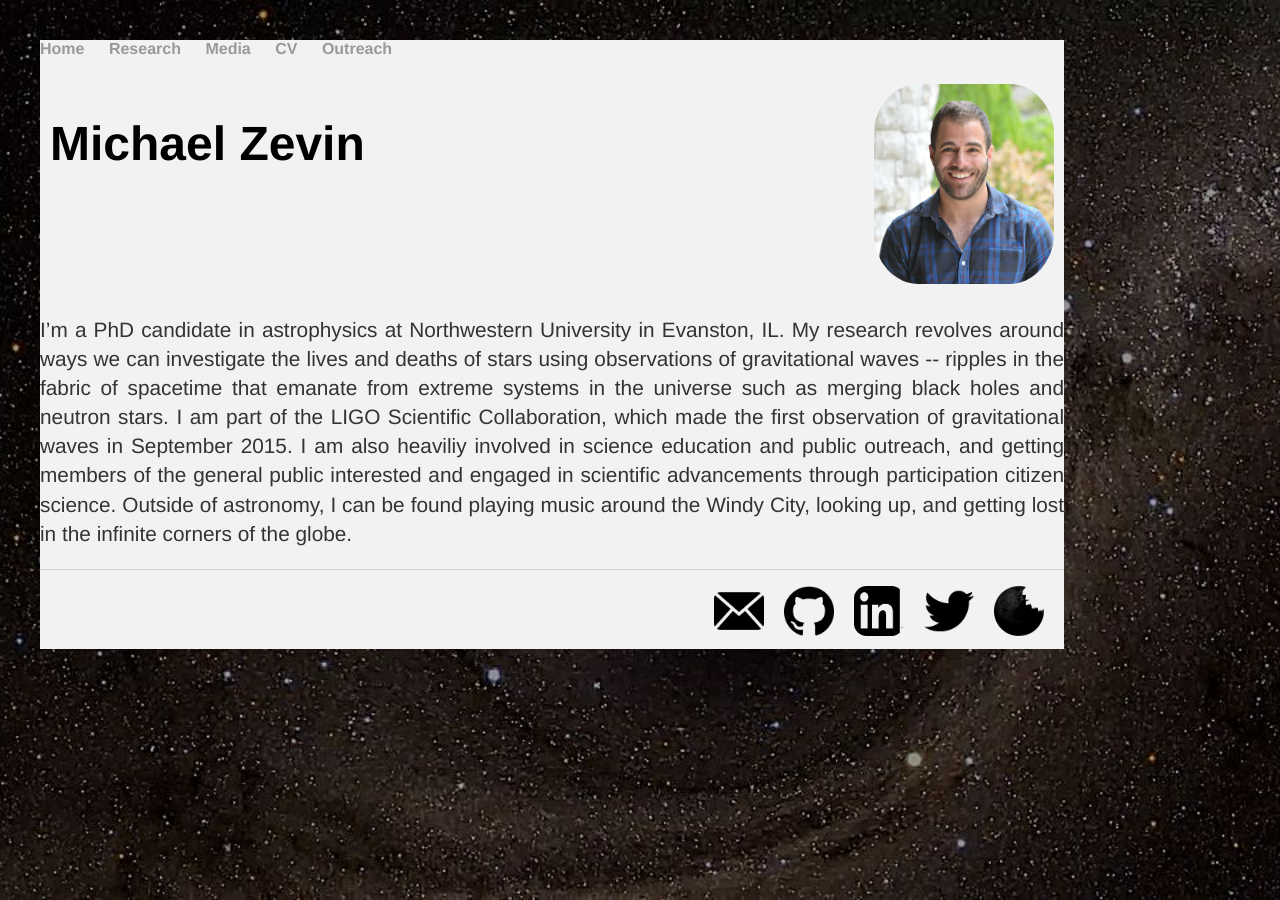
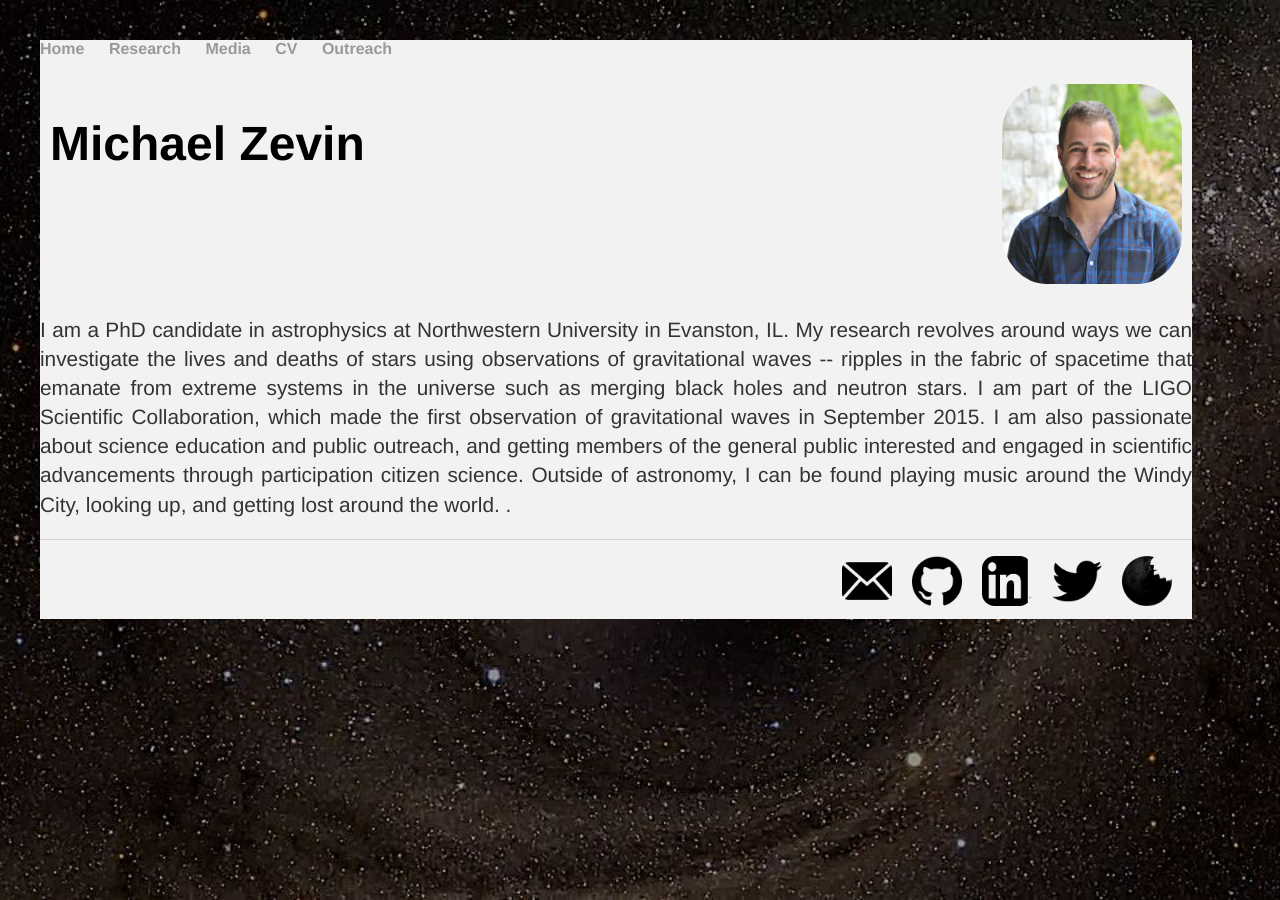
Before and after one commit to michaelzevin/michaelzevin.github.io, a Jekyll site: the page built from index.html, in a window 1280 px wide. Built offline with Jekyll 4.4.1, drawn with Linux system fonts in a browser that asks for light colours.

Commit message:
trying things out

```diff
--- a/css/main.css
+++ b/css/main.css
@@ -1,7 +1,7 @@
 body {
     background-color: #f2f2f2;
     margin: 40px;
-    width: 80%;
+    width: 90%;
     padding-bottom: 80px;
 }
 nav ul, footer ul {
--- a/index.html
+++ b/index.html
@@ -5,10 +5,10 @@ title: Michael Zevin
 
 		<div class="row">
 			<p align="justify">
-I’m a PhD candidate in astrophysics at Northwestern University in Evanston, IL.
+I am a PhD candidate in astrophysics at Northwestern University in Evanston, IL.
 My research revolves around ways we can investigate the lives and deaths of stars using observations of gravitational waves -- ripples in the fabric of spacetime that emanate from extreme systems in the universe such as merging black holes and neutron stars.
 I am part of the LIGO Scientific Collaboration, which made the first observation of gravitational waves in September 2015.
-I am also heaviliy involved in science education and public outreach, and getting members of the general public interested and engaged in scientific advancements through participation citizen science.
-Outside of astronomy, I can be found playing music around the Windy City, looking up, and getting lost in the infinite corners of the globe.
+I am also passionate about science education and public outreach, and getting members of the general public interested and engaged in scientific advancements through participation citizen science.
+Outside of astronomy, I can be found playing music around the Windy City, looking up, and getting lost around the world. .
 			</p>
 		</div>
--- a/research/index.html
+++ b/research/index.html
@@ -7,6 +7,6 @@ title: Research
 	<p align="justify">
         Research info coming soon...
 		<br /><br />
-		Publication list (via ADS) can be found <a href="https://ui.adsabs.harvard.edu/#search/q=%20author%3A%22zevin%2C%20michael%22&sort=date%20desc%2C%20bibcode%20desc&p_=0">here</a>.
+		Publication list (via ADS) can be found <a href="https://ui.adsabs.harvard.edu/#search/q=%20author%3A%22zevin%2C%20michael%22&sort=date%20desc%2C%20bibcode%20desc&p_=0" target="_blank">here</a>.
 	</p>
 </div>
```
